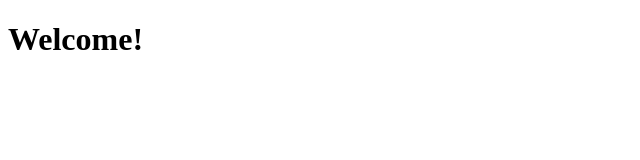
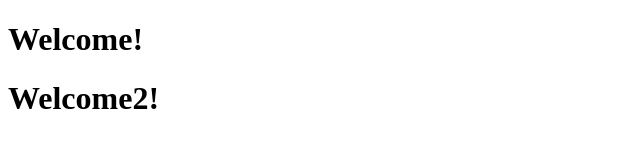
Before and after one commit to mahmudzgr/keystore-old, a website: page public/index.html in a window 1280 px wide. Shown: the whole page, without its empty margins (0-640 px from the left). Drawn offline with Linux system fonts and the light colour scheme.

Commit message:
Küçük ama önemli düzenlemeler

```diff
--- a/public/index.html
+++ b/public/index.html
@@ -8,5 +8,6 @@
 </head>
 <body>
 	<h1>Welcome!</h1>
+    <h1>Welcome2!</h1>
 </body>
 </html>
```
Also changed, not shown: 1 other file.
